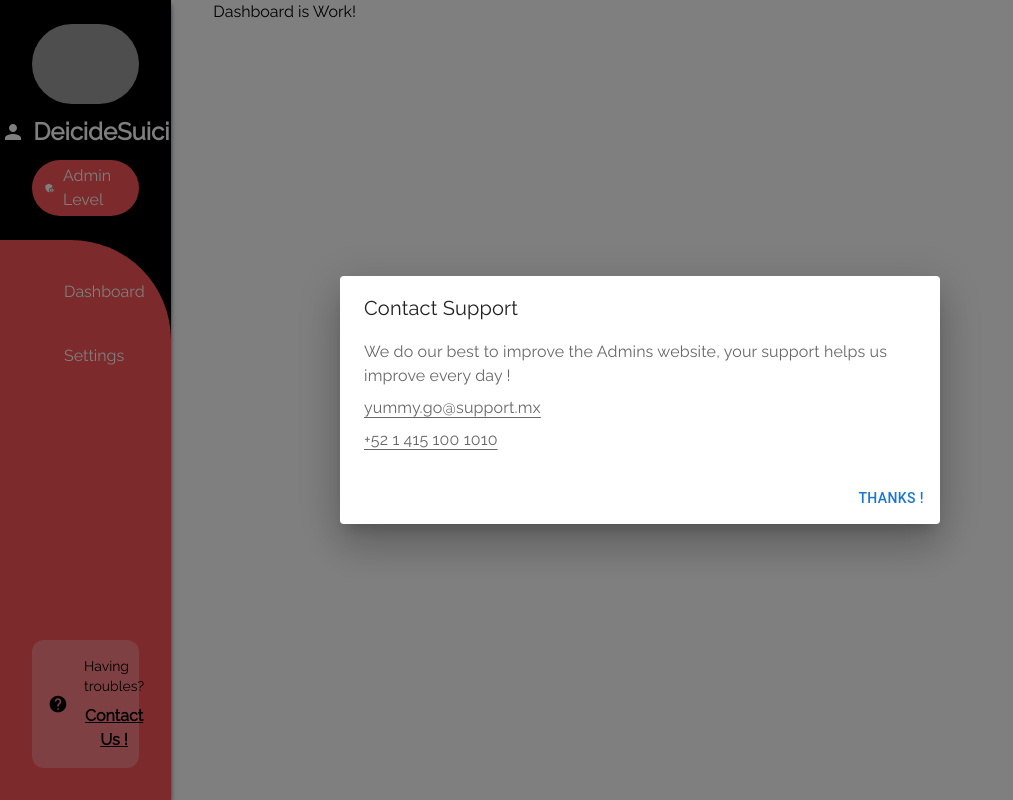
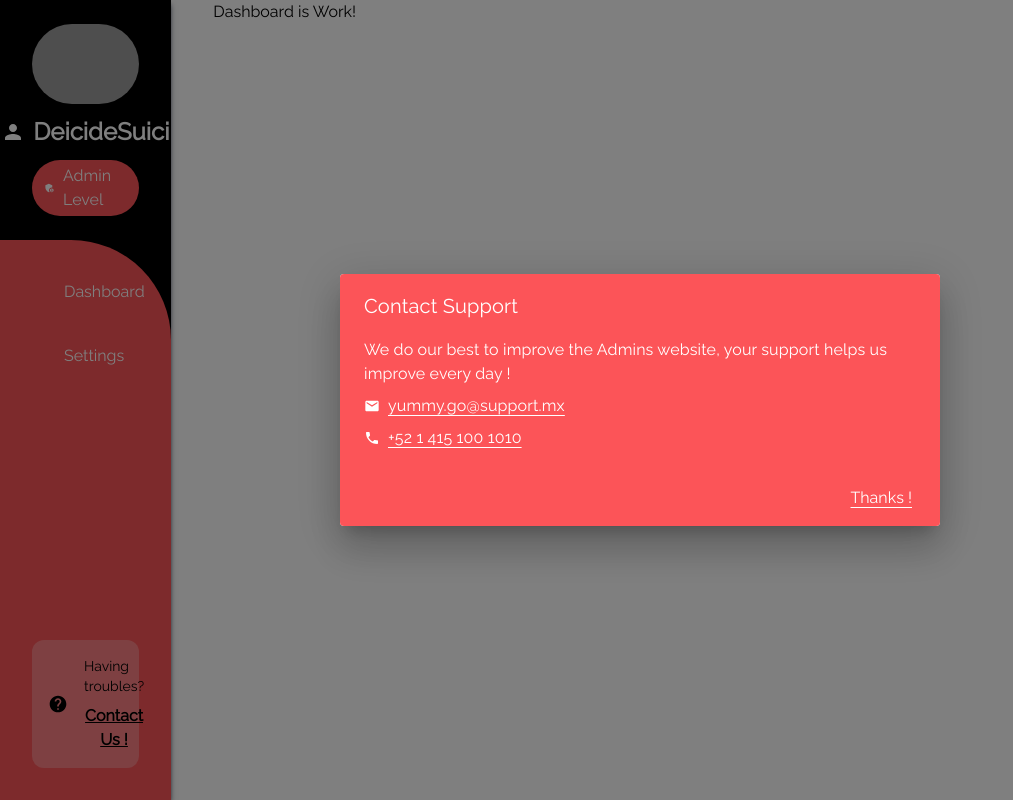
Before and after one commit to angelzd27/admin-delivery, a React (Vite) app: page /home/dashboard in a window 1280 px wide. Both pictures are taken after a click on the button "Contact Us !". Shown: the whole page, without its empty margins (0-1013 px from the left). Built offline with nearby package versions, Linux system fonts and the light colour scheme; grey boxes are pictures that could not be loaded.

Commit message:
Not Found Page

```diff
--- a/src/App.jsx
+++ b/src/App.jsx
@@ -1,15 +1,17 @@
 import { BrowserRouter, Route, Routes, Navigate } from 'react-router-dom'
 import Home from './pages/Home'
 import Login from './pages/Login'
+import NotFound from './pages/NotFound'
 
 function App() {
   return (
     <>
       <BrowserRouter>
         <Routes>
-          <Route path='/login' element={<Login/>} />
+          <Route path='/' element={<Navigate to='/home' />} />
+          <Route path='/login' element={<Login />} />
           <Route path='/home/*' element={<Home />} />
-          <Route path='/not-found' element={<h1>Not Found is Work!</h1>} />
+          <Route path='/not-found' element={<NotFound />} />
           <Route path='/*' element={<Navigate to='/not-found' />} />
         </Routes>
       </BrowserRouter>
--- a/src/components/Sidebar.jsx
+++ b/src/components/Sidebar.jsx
@@ -1,4 +1,3 @@
-import Button from '@mui/material/Button';
 import Dialog from '@mui/material/Dialog';
 import DialogActions from '@mui/material/DialogActions';
 import DialogContent from '@mui/material/DialogContent';
@@ -6,7 +5,7 @@ import DialogContentText from '@mui/material/DialogContentText';
 import DialogTitle from '@mui/material/DialogTitle';
 import { useEffect, useState } from 'react'
 import { Link } from 'react-router-dom'
-import { MdDashboard, MdSettings, MdAdminPanelSettings, MdPerson, MdHelp, MdMenu, MdMenuOpen } from 'react-icons/md'
+import { MdDashboard, MdSettings, MdAdminPanelSettings, MdPerson, MdHelp, MdMenu, MdMenuOpen, MdMail, MdPhone } from 'react-icons/md'
 
 function Sidebar() {
     const [showMenu, setShowMenu] = useState(false)
@@ -89,20 +88,26 @@ function Sidebar() {
                                 aria-labelledby="alert-dialog-title"
                                 aria-describedby="alert-dialog-description"
                             >
-                                <DialogTitle className=''>
+                                <DialogTitle className='bg-yummy-800 text-white'>
                                     <h1>Contact Support</h1>
                                 </DialogTitle>
-                                <DialogContent>
+                                <DialogContent className='bg-yummy-800'>
                                     <DialogContentText className='flex flex-col gap-2'>
-                                        <span>We do our best to improve the Admins website, your support helps us improve every day !</span>
-                                        <a href='' className='underline underline-offset-4'>yummy.go@support.mx</a>
-                                        <a href='' className='underline underline-offset-4'>+52 1 415 100 1010</a>
+                                        <span className='text-white'>We do our best to improve the Admins website, your support helps us improve every day !</span>
+                                        <a href='' className='flex items-center gap-2 underline underline-offset-4 text-white'>
+                                            <MdMail />
+                                            yummy.go@support.mx
+                                        </a>
+                                        <a href='' className='flex items-center gap-2 underline underline-offset-4 text-white'>
+                                            <MdPhone />
+                                            +52 1 415 100 1010
+                                        </a>
                                     </DialogContentText>
                                 </DialogContent>
-                                <DialogActions>
-                                    <Button onClick={handleClose} autoFocus>
+                                <DialogActions className='bg-yummy-800 text-white'>
+                                    <button onClick={handleClose} className='py-2 px-5 underline underline-offset-4'>
                                         Thanks !
-                                    </Button>
+                                    </button>
                                 </DialogActions>
                             </Dialog>
                         </div>
--- a/src/pages/Home.jsx
+++ b/src/pages/Home.jsx
@@ -1,8 +1,9 @@
 import Sidebar from '../components/Sidebar'
-import { Route, Routes } from 'react-router-dom'
+import { Navigate, Route, Routes } from 'react-router-dom'
 
 import Dashboard from '../components/Dashboard'
 import Settings from '../components/Settings'
+import NotFound from './NotFound'
 
 function Home() {
     return (
@@ -10,8 +11,10 @@ function Home() {
             <div className='grid grid-cols-6 min-h-screen overflow-y-scroll'>
                 <Sidebar />
                 <Routes>
+                    <Route path='/' element={<Navigate to='/home/dashboard' />} />
                     <Route path='/dashboard' element={<Dashboard />} />
                     <Route path='/settings' element={<Settings />} />
+                    <Route path='/*' element={<NotFound />} />
                 </Routes>
             </div>
         </>
--- /dev/null
+++ b/src/pages/NotFound.jsx
@@ -0,0 +1,18 @@
+import { Link } from 'react-router-dom'
+import { MdHomeFilled } from 'react-icons/md'
+
+export default function NotFound() {
+    return (
+        <>
+            <div className='flex flex-col items-center justify-center w-screen h-screen bg-slate-100 gap-4'>
+                <h1 className='lg:text-8xl md:text-8xl sm:text-5xl text-4xl font-mono'>[ 404 ]</h1>
+                <span className='font-mono text-center'>We Can't Find That Page</span>
+                <span className='font-mono text-center'>Sorry, the page you are looking for doesn't exist or has been moved.</span>
+                <Link to='/home/dashboard' className='flex items-center justify-center gap-2 font-mono border border-black py-2 px-5 hover:bg-black hover:text-white transition-colors duration-300'>
+                    <MdHomeFilled />
+                    Go To Home
+                </Link>
+            </div>
+        </>
+    )
+}
```
